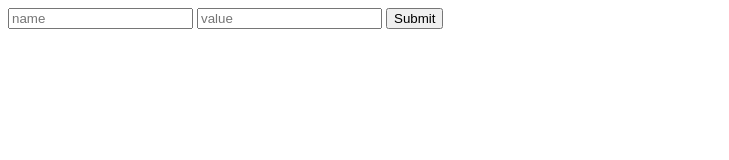
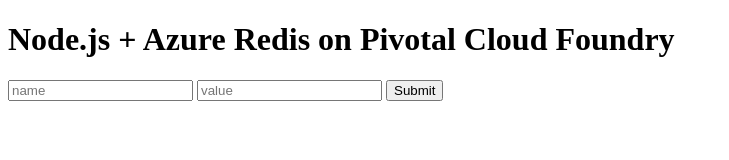
Before and after one commit to seanmck/cfnoderedis, a website: page index.html in a window 1280 px wide. Shown: the whole page, without its empty margins (0-729 px from the left). Drawn offline with Linux system fonts and the light colour scheme.

Commit message:
Adding header

```diff
--- a/index.html
+++ b/index.html
@@ -5,6 +5,8 @@
   <title>MY APP</title>
 </head>
 <body>
+  <h1>Node.js + Azure Redis on Pivotal Cloud Foundry</h1>
+
   <form action="/values" method="POST">
     <input type="text" placeholder="name" name="name">
     <input type="text" placeholder="value" name="value">
```
